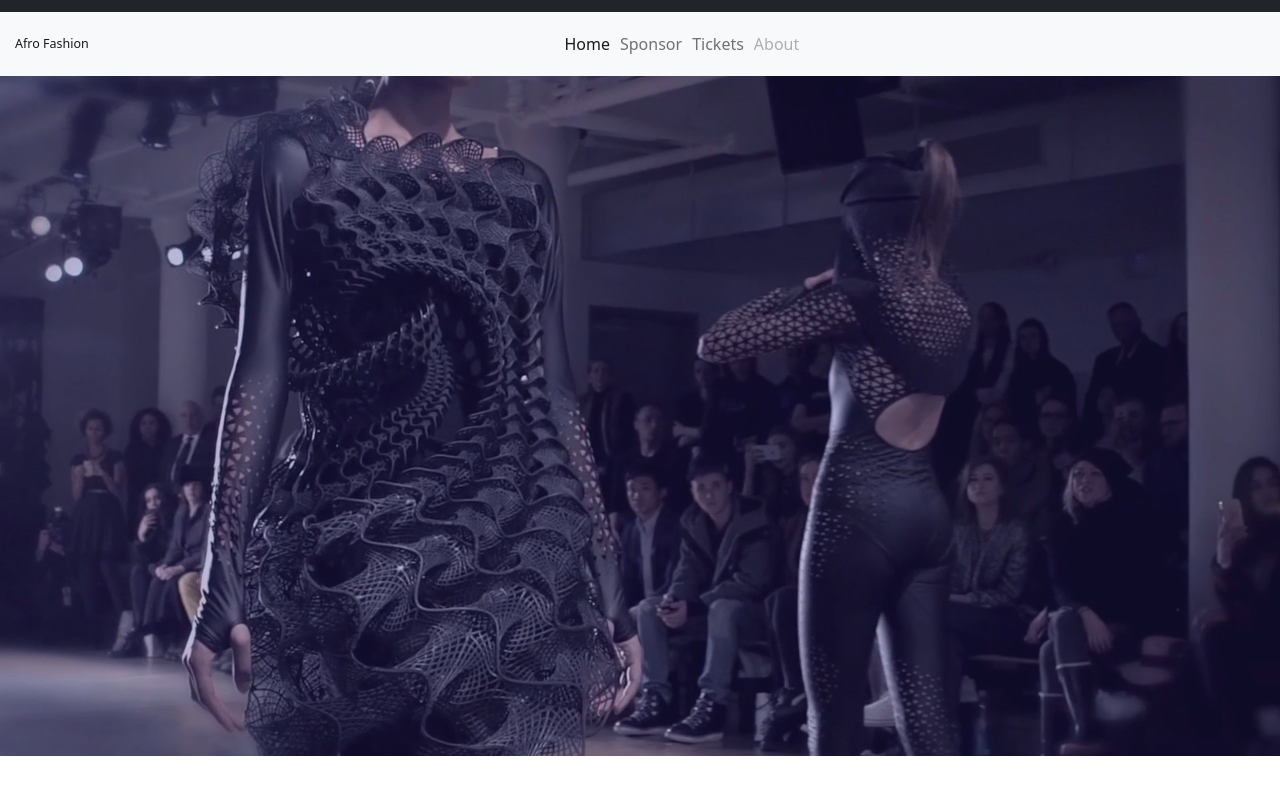
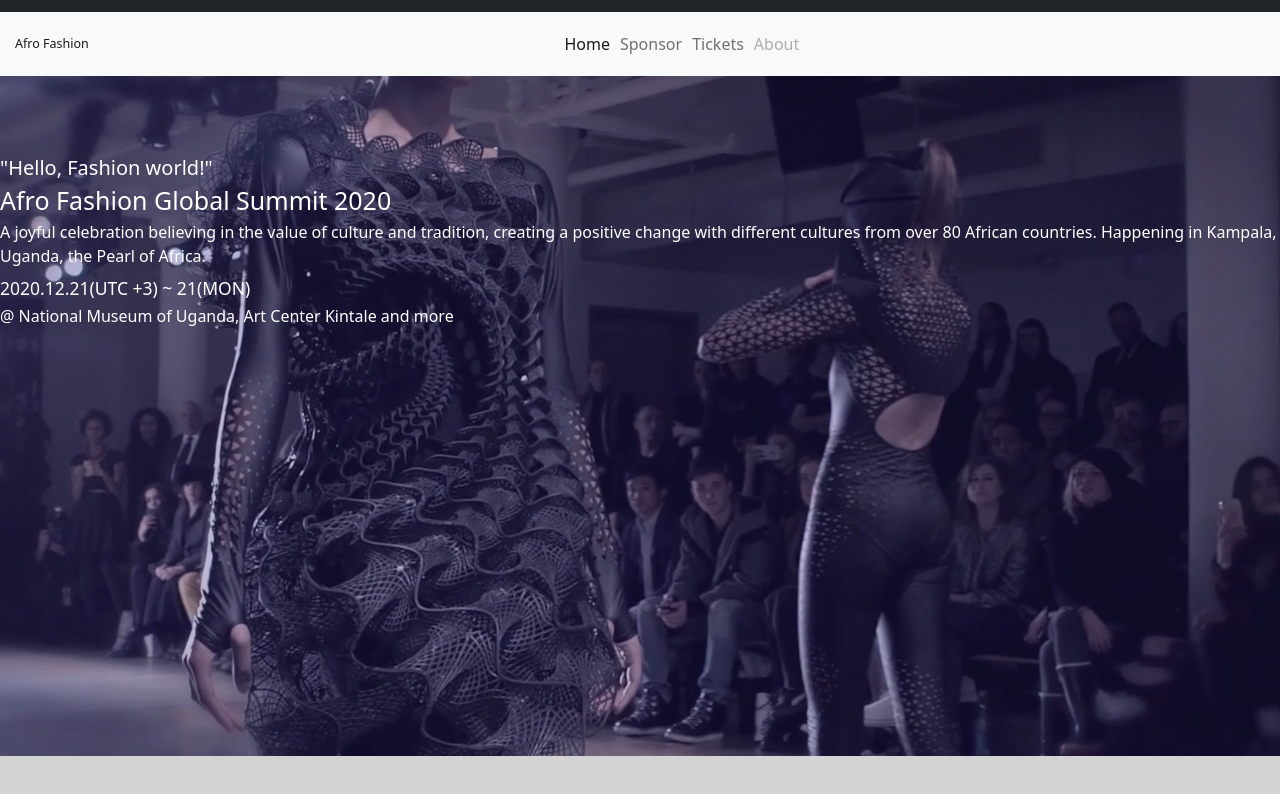
Before and after one commit to oxenprogrammer/dev-conference, a website: page index.html in a window 1280 px wide. Shown: the part 66-860 px from the top of the page. Before the commit the page ends 822 px from the top, so only its background shows below. Drawn offline with nearby package versions, Linux system fonts and the light colour scheme.

Commit message:
feat(layout): add cover section

```diff
--- a/index.html
+++ b/index.html
@@ -17,7 +17,6 @@
 		<title>Dev Conference - Home</title>
 	</head>
 	<body>
-
 		<nav
 			class="top-nav d-none d-sm-block bg-dark p-4 text-white d-flex ml-auto"
 		>
@@ -32,24 +31,66 @@
 			</div>
 		</nav>
 
-
-		<nav class="navbar navbar-expand-lg navbar-light bg-light d-flex justify-content-between p-4">
+		<nav
+			class="navbar navbar-expand-lg navbar-light bg-light d-flex justify-content-between p-4"
+		>
 			<a class="navbar-brand" href="#">Afro Fashion</a>
-			<button class="navbar-toggler" type="button" data-toggle="collapse" data-target="#navbarNavAltMarkup" aria-controls="navbarNavAltMarkup" aria-expanded="false" aria-label="Toggle navigation">
+			<button
+				class="navbar-toggler"
+				type="button"
+				data-toggle="collapse"
+				data-target="#navbarNavAltMarkup"
+				aria-controls="navbarNavAltMarkup"
+				aria-expanded="false"
+				aria-label="Toggle navigation"
+			>
 				<span class="navbar-toggler-icon"></span>
 			</button>
-			<div class="collapse navbar-collapse justify-content-around" id="navbarNavAltMarkup">
+			<div
+				class="collapse navbar-collapse justify-content-around"
+				id="navbarNavAltMarkup"
+			>
 				<div class="navbar-nav justify-content-around">
-					<a class="nav-item nav-link active" href="#">Home <span class="sr-only">(current)</span></a>
+					<a class="nav-item nav-link active" href="#"
+						>Home <span class="sr-only">(current)</span></a
+					>
 					<a class="nav-item nav-link" href="#">Sponsor</a>
 					<a class="nav-item nav-link" href="#">Tickets</a>
-					<a class="nav-item nav-link disabled" href="#">About</a>
+					<a class="nav-item nav-link disabled" href="#"
+						>About</a
+					>
 				</div>
 			</div>
 		</nav>
 
 		<main class="main">
-			<div class="cover"></div>
+			<section class="cover">
+				<div class="cover-image"></div>
+				<header
+					class="cover-header text-white position-relative"
+				>
+					<h2 class="cover-header-subtitle">
+						"Hello, Fashion world!"
+					</h2>
+					<h1 class="cover-header-title">
+						Afro Fashion Global Summit 2020
+					</h1>
+					<p class="cover-header-paragraph">
+						A joyful celebration believing in the value of
+						culture and tradition, creating a positive
+						change with different cultures from over 80
+						African countries. Happening in Kampala, Uganda,
+						the Pearl of Africa.
+					</p>
+					<h3 class="cover-header-h3">
+						2020.12.21(UTC +3) ~ 21(MON)
+					</h3>
+					<p class="cover-header-paragraph">
+						@ National Museum of Uganda, Art Center Kintale
+						and more
+					</p>
+				</header>
+			</section>
 		</main>
 
 		<script
--- a/scss/styles.scss
+++ b/scss/styles.scss
@@ -63,7 +63,8 @@ nav {
   background-color: $body-bg;
 
   .cover {
-    background-image: url('./../img/black-fashion.jpg');
+    .cover-image {
+      background-image: url("./../img/black-fashion.jpg");
       background-size: cover;
       background-position: center center;
       background-attachment: scroll;
@@ -72,4 +73,9 @@ nav {
       width: 100%;
       height: 68rem;
     }
+
+    .cover-header {
+      top: -60rem;
     }
+  }
+}
```
Also changed, not shown: css/styles.min.css. Lines whose indentation alone changed are shown as unchanged.
